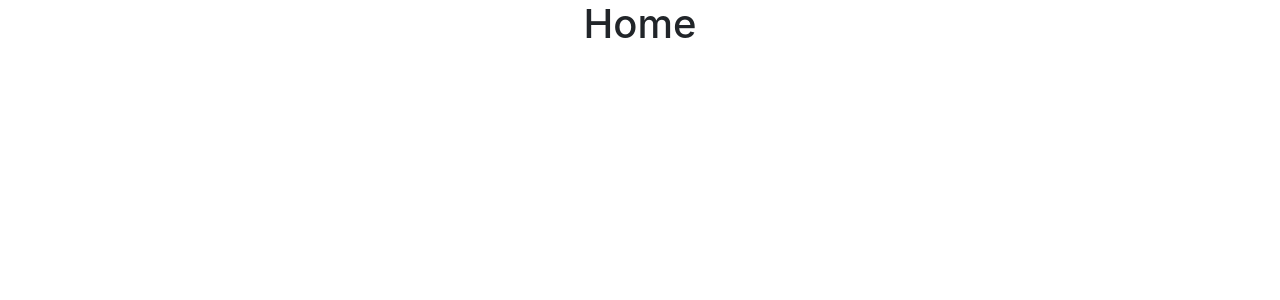
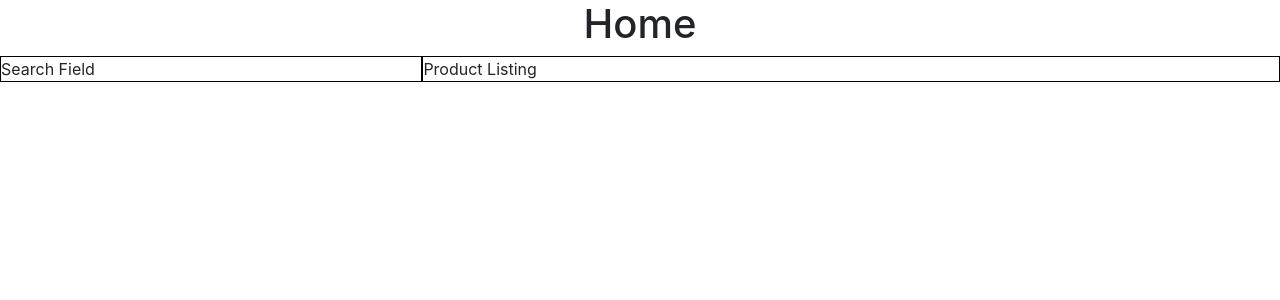
Before and after one commit to leoeriksson01/Indigo-Projekt, a React (Create React App) app: page / in a window 1280 px wide. Shown: the top 300 px of the page. Built offline with nearby package versions, Linux system fonts and the light colour scheme.

Commit message:
Created containers for: search-field, product listing

```diff
--- a/src/css/Home.module.css
+++ b/src/css/Home.module.css
@@ -1,3 +1,15 @@
 h1 {
-    text-align: center;
+  text-align: center;
 }
+
+#search_field_container {
+  border: 1px solid black;
+  display: inline-block;
+  width: 33%;
+}
+
+#product_listing_container {
+  border: 1px solid black;
+  display: inline-block;
+  width: 67%;
+}
--- a/src/pages/Home.js
+++ b/src/pages/Home.js
@@ -1,10 +1,11 @@
-import "../css/Home.module.css";
+import style from "../css/Home.module.css";
 
 const Home = () => {
   return (
     <div>
       <h1>Home</h1>
-
+      <div id={style.search_field_container}>Search Field</div>
+      <div id={style.product_listing_container}>Product Listing</div>
     </div>
   );
 };
```
